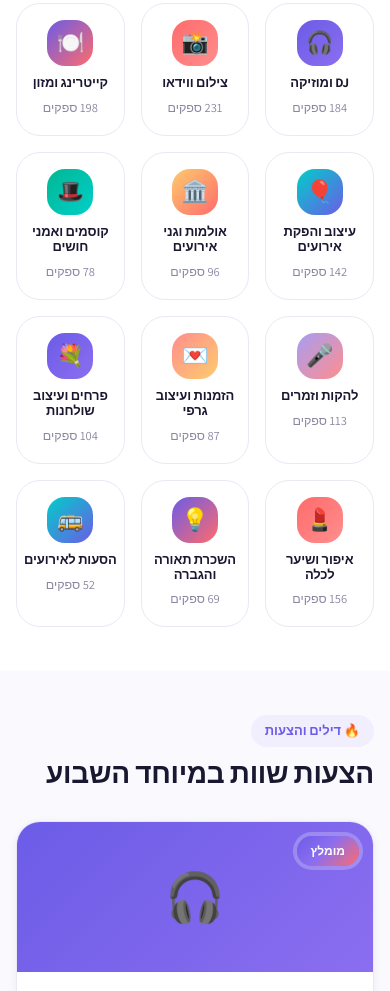
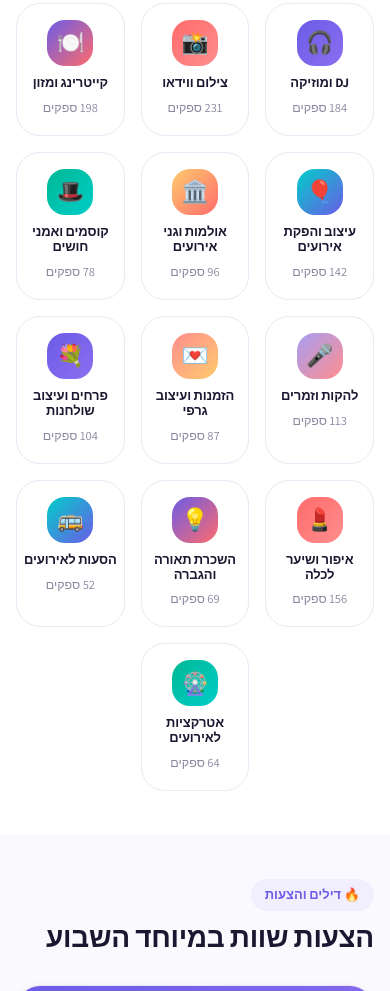
Before and after one commit to danieldsse4-a11y/bigi-marketplace, a plain HTML site: page bigi/index.html in a window 390 px wide. Shown: the part 869-1860 px from the top of the page. Drawn offline with Linux system fonts and the light colour scheme; no server answers.

Commit message:
Add the "אטרקציות לאירועים" category
It comes through everywhere a category is offered: the home page grid, the
listing filters, search keywords (מתנפחים, סימולטור, ג'אמפינג and so on), the
supplier sign-up form, the admin create form and the planning assistant's
checklist.

The category grid is now flex rather than a fixed six-column grid, so a row
that isn't full centres its cards instead of stranding the thirteenth on its
own. The supplier count on the card is a placeholder, like the others.

Co-Authored-By: Claude Opus 5 <noreply@anthropic.com>

```diff
--- a/bigi/data.js
+++ b/bigi/data.js
@@ -15,6 +15,7 @@ const CATEGORIES = [
   { id: "beauty",   name: "איפור ושיער לכלה",      icon: "💄", count: 156, grad: "g2", keywords: "מאפרת איפור תסרוקת שיער כלה" },
   { id: "rentals",  name: "השכרת תאורה והגברה",    icon: "💡", count: 69,  grad: "g3", keywords: "הגברה תאורה סאונד רמקולים ציוד" },
   { id: "transport", name: "הסעות לאירועים",       icon: "🚌", count: 52,  grad: "g4", keywords: "הסעה אוטובוס מיניבוס נהג" },
+  { id: "attractions", name: "אטרקציות לאירועים",  icon: "🎡", count: 64,  grad: "g6", keywords: "אטרקציה אטרקציות מתנפחים מתקנים קרוסלה סימולטור ג'אמפינג מתחם משחקים פעילות ילדים" },
 ];
 
 const CITIES = ["תל אביב", "ירושלים", "חיפה", "באר שבע", "ראשון לציון", "פתח תקווה", "נתניה", "אשדוד", "רמת גן", "הרצליה"];
--- a/bigi/styles.css
+++ b/bigi/styles.css
@@ -309,10 +309,14 @@ h3{ font-size:20px; }
 /* ==========================================================================
    CATEGORIES GRID
    ========================================================================== */
+/* Flex rather than grid so a row that isn't full — 13 categories in rows of
+   six — centres its leftovers instead of leaving one card stranded. */
 .cat-grid{
-  display:grid; grid-template-columns:repeat(6,1fr); gap:16px;
+  --cat-cols:6; --cat-gap:16px;
+  display:flex; flex-wrap:wrap; justify-content:center; gap:var(--cat-gap);
 }
 .cat-card{
+  flex:0 1 calc((100% - (var(--cat-cols) - 1) * var(--cat-gap)) / var(--cat-cols));
   background:var(--white); border:1px solid var(--line); border-radius:var(--radius-lg);
   padding:24px 16px; text-align:center; cursor:pointer;
   transition:transform .4s var(--ease-spring), box-shadow .4s var(--ease-out), border-color .3s;
@@ -875,7 +879,7 @@ body:has(.floating-actions) .checklist-bar{ bottom:96px; }
    RESPONSIVE
    ========================================================================== */
 @media (max-width:1080px){
-  .cat-grid{ grid-template-columns:repeat(4,1fr); }
+  .cat-grid{ --cat-cols:4; }
   .deals-grid{ grid-template-columns:repeat(2,1fr); }
   .vendors-grid{ grid-template-columns:repeat(2,1fr); }
   .stats-grid{ grid-template-columns:repeat(2,1fr); row-gap:32px; }
@@ -892,7 +896,7 @@ body:has(.floating-actions) .checklist-bar{ bottom:96px; }
   .header-actions .nav-text-link,
   .header-actions .header-extra,
   .search-card{ grid-template-columns:1fr; }
-  .cat-grid{ grid-template-columns:repeat(3,1fr); }
+  .cat-grid{ --cat-cols:3; }
   .deals-grid{ grid-template-columns:1fr; }
   .vendors-grid{ grid-template-columns:1fr; }
   .hero-stats-strip{ gap:26px; }
@@ -1007,7 +1011,7 @@ body:has(.floating-actions) .checklist-bar{ bottom:96px; }
   .account-btn{ max-width:96px; }
 }
 @media (max-width:360px){
-  .cat-grid{ grid-template-columns:repeat(2,1fr); }
+  .cat-grid{ --cat-cols:2; }
   .hero-title{ font-size:27px; }
 }
 
```
